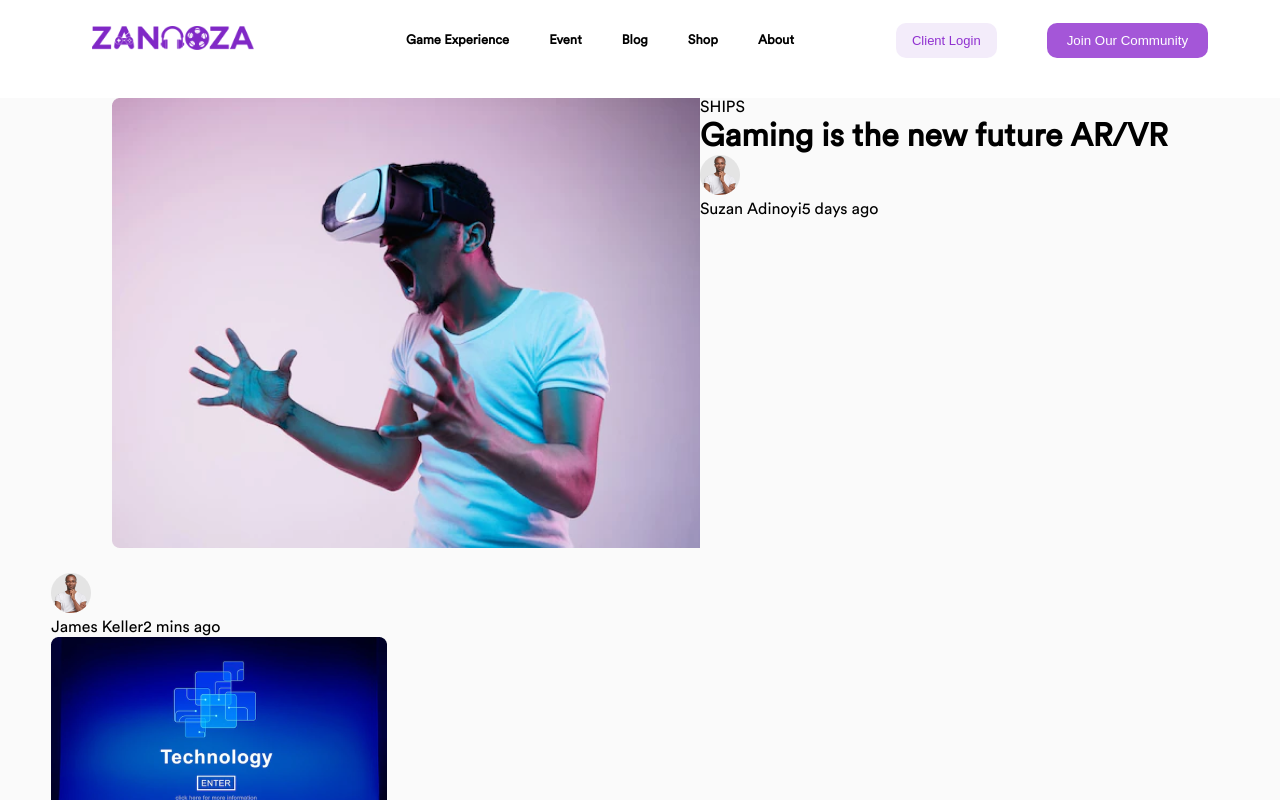
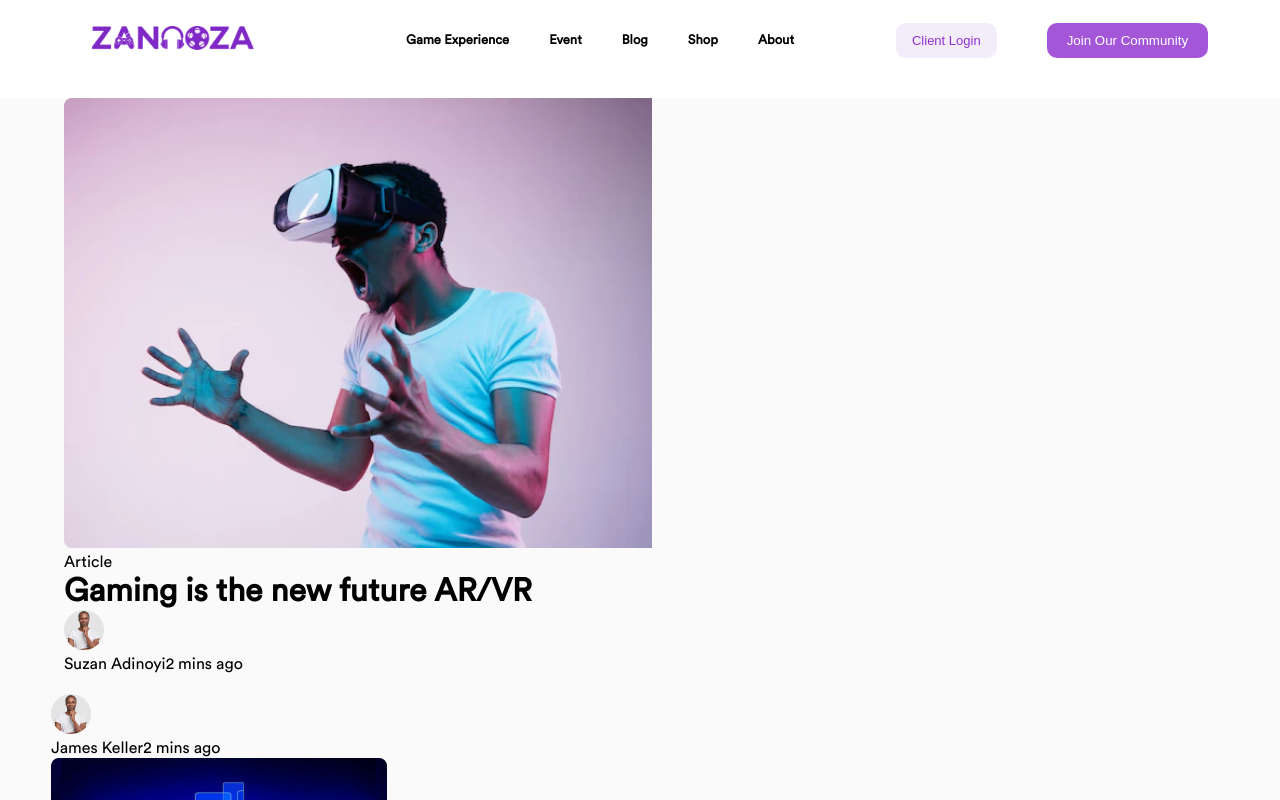
Before and after one commit to pod-d/zanooza, a React (Create React App) app in the folder frontend/: page /blog in a window 1280 px wide. Shown: the top 800 px of the page. Built offline with nearby package versions, Linux system fonts and the light colour scheme.

Commit message:
tryna updat new changes

```diff
--- a/frontend/src/Pages/EventPage/EventPage.tsx
+++ b/frontend/src/Pages/EventPage/EventPage.tsx
@@ -1,11 +1,13 @@
 import Footer1 from "components/Footer/Footer1";
 import Event from "components/Event";
+import BackToTopBtn from "components/BackToTopBtn";
 
 const EventPage = () => {
   return (
     <div>
       <Event />
       <Footer1 />
+      <BackToTopBtn/>
     </div>
   );
 };
--- a/frontend/src/components/Blog/CardContent/index.tsx
+++ b/frontend/src/components/Blog/CardContent/index.tsx
@@ -41,28 +41,52 @@ function CardContent() {
             <Author
               image={proPic}
               name="Suzan Adinoyi"
-              timePosted="5 days ago"
+              timePosted="2 mins ago"
             />
             <div className=" mt-5 mb-2 ">
               <span className="text-base font-book">Share this Story</span>
             </div>
             <div className="flex gap-8">
-              <a href="https://www.linkedin.com/" target="_blank">
+              <a
+                href="https://www.linkedin.com/"
+                target="_blank"
+                rel="noreferrer"
+              >
                 <FaLinkedinIn style={iconStyle} />
               </a>
-              <a href="https://www.facebook.com/" target="_blank">
+              <a
+                href="https://www.facebook.com/"
+                target="_blank"
+                rel="noreferrer"
+              >
                 <FaFacebookF style={iconStyle} />
               </a>
-              <a href="https://www.twitter.com/" target="_blank">
+              <a
+                href="https://www.twitter.com/"
+                target="_blank"
+                rel="noreferrer"
+              >
                 <FaTwitter style={iconStyle} />
               </a>
-              <a href="https://www.instagram.com/" target="_blank">
+              <a
+                href="https://www.instagram.com/"
+                target="_blank"
+                rel="noreferrer"
+              >
                 <FaInstagram style={iconStyle} />
               </a>
-              <a href="https://www.accounts.google.com/" target="_blank">
+              <a
+                href="https://www.accounts.google.com/"
+                target="_blank"
+                rel="noreferrer"
+              >
                 <FiMail style={iconStyle} />
               </a>
-              <a href="https://web.whatsapp.com/" target="_blank">
+              <a
+                href="https://web.whatsapp.com/"
+                target="_blank"
+                rel="noreferrer"
+              >
                 <FaWhatsapp style={iconStyle} />
               </a>
             </div>
@@ -145,22 +169,46 @@ function CardContent() {
           <div className="flex flex-col space-y-4">
             <span className="block ">Share this Story</span>
             <div className="flex gap-8">
-              <a href="https://www.linkedin.com/" target="_blank">
+              <a
+                href="https://www.linkedin.com/"
+                target="_blank"
+                rel="noreferrer"
+              >
                 <FaLinkedinIn style={iconStyle} />
               </a>
-              <a href="https://www.facebook.com/" target="_blank">
+              <a
+                href="https://www.facebook.com/"
+                target="_blank"
+                rel="noreferrer"
+              >
                 <FaFacebookF style={iconStyle} />
               </a>
-              <a href="https://www.twitter.com/" target="_blank">
+              <a
+                href="https://www.twitter.com/"
+                target="_blank"
+                rel="noreferrer"
+              >
                 <FaTwitter style={iconStyle} />
               </a>
-              <a href="https://www.instagram.com/" target="_blank">
+              <a
+                href="https://www.instagram.com/"
+                target="_blank"
+                rel="noreferrer"
+              >
                 <FaInstagram style={iconStyle} />
               </a>
-              <a href="https://www.accounts.google.com/" target="_blank">
+              <a
+                href="https://www.accounts.google.com/"
+                target="_blank"
+                rel="noreferrer"
+              >
                 <FiMail style={iconStyle} />
               </a>
-              <a href="https://web.whatsapp.com/" target="_blank">
+              <a
+                href="https://web.whatsapp.com/"
+                target="_blank"
+                rel="noreferrer"
+              >
                 <FaWhatsapp style={iconStyle} />
               </a>
             </div>
--- /dev/null
+++ b/frontend/src/components/Blog/Main/BigBlogCards.tsx
@@ -0,0 +1,49 @@
+import React from 'react'
+
+interface BigBlogCardsProp {
+  cardImage: any;
+  authorImage: any;
+  authorName: string;
+  timePosted: string;
+  typeOfContent: string;
+  titleOfContent: string;
+  onClick: () => void;
+}
+
+
+const BigBlogCards: React.FC<BigBlogCardsProp> = ({
+  cardImage,
+  titleOfContent,
+  authorImage,
+  authorName,
+  timePosted,
+  typeOfContent,
+  onClick
+}) => {
+  return (
+    <div className='flex justify-center cursor-pointer' onClick={onClick}>
+      <div className="w-1/2 ">
+        <img src={cardImage} alt="guy with vr" className="w-full" />
+      </div>
+      <div className="w-1/2 bg-white rounded-r-lg relative ">
+        <div className=" ml-6 absolute top-1/2 transform -translate-y-1/2 left-0">
+          <span className="text-secondary-200 text-xs">{typeOfContent}</span>
+          <h1 className="text-6xl font-bold my-5 leading-tight  ">
+            {titleOfContent}
+          </h1>
+          <div className=" flex">
+            <img src={authorImage} alt="profile" />
+            <div className=" ml-5 ">
+              <span className="text-base">{authorName}</span>
+              <span className="block text-sm text-[#FF4680] font-normal">
+                {timePosted}
+              </span>
+            </div>
+          </div>
+        </div>
+      </div>
+    </div>
+  );
+};
+
+export default BigBlogCards
--- /dev/null
+++ b/frontend/src/components/Blog/Main/BigCardData.tsx
@@ -0,0 +1,13 @@
+import Blog1 from "../../../assets/Blog1.png";
+import proPic from "../../../assets/Ellipse 4.png";
+
+export const BigCardData = [{
+  cardImage: Blog1,
+  titleOfContent: "Gaming is the new future AR/VR",
+  authorImage: proPic,
+  authorName: "Suzan Adinoyi",
+  timePosted: "2 mins ago",
+  typeOfContent: "Article",
+}
+
+]
--- a/frontend/src/components/Blog/Main/BlogCardsData.tsx
+++ b/frontend/src/components/Blog/Main/SmallBlogData.tsx
@@ -4,7 +4,7 @@ import lappy from '../../../assets/Blog3.png';
 import proPic from "../../../assets/Ellipse 4.png";
 
 
-const BlogCardData = [
+const SmallCardData = [
   {
     cardImage: blueScreen,
     authorImage: proPic,
@@ -81,4 +81,4 @@ const BlogCardData = [
 
 ];
 
-export default BlogCardData;
+export default SmallCardData;
--- a/frontend/src/components/Blog/Main/BlogCards.tsx
+++ b/frontend/src/components/Blog/Main/SmallCards.tsx
@@ -7,6 +7,7 @@ interface BlogCardsProps {
   timePosted: string;
   typeOfContent: string;
   titleOfContent: string;
+  onClick: ()=>void;
 }
 
 const BlogCards: React.FC<BlogCardsProps> = ({
@@ -16,9 +17,10 @@ const BlogCards: React.FC<BlogCardsProps> = ({
   timePosted,
   typeOfContent,
   titleOfContent,
+  onClick
 }) => {
   return (
-    <div className="shadow-lg rounded-lg p-4 overflow-hidden mb-5">
+    <div className="shadow-lg rounded-lg p-4 overflow-hidden mb-5 cursor-pointer" onClick={onClick}>
       <div className=" flex">
         <img src={authorImage} alt="profile" />
         <div className=" ml-5 ">
--- a/frontend/src/components/Blog/Main/index.tsx
+++ b/frontend/src/components/Blog/Main/index.tsx
@@ -1,35 +1,40 @@
-import React from "react";
+import React,{useState}  from "react";
 import { MainContainer, TopSection, BottomSection } from "./styled";
-import Blog1 from "../../../assets/Blog1.png";
-import proPic from "../../../assets/Ellipse 4.png";
-import Author from "./Author";
-import BlogCards from "./BlogCards";
-import BlogCardData from "./BlogCardsData";
+import BlogCards from "./SmallCards";
+import SmallCardData from "./SmallBlogData";
+import CardContent from "../CardContent";
+import BigBlogCards from "./BigBlogCards";
+import {BigCardData} from "./BigCardData";
 
 function Blog() {
+
+  const [showContent, setShowContent] = useState(false)
+
+
+
   return (
+    <>
+      {showContent ? (
+        <CardContent />
+      ) : (
         <MainContainer>
           <TopSection>
-        <div className="w-1/2 ">
-          <img src={Blog1} alt="guy with vr" className="w-full" />
-        </div>
-        <div className="w-1/2 bg-white rounded-r-lg relative ">
-          <div className=" ml-6 absolute top-1/2 transform -translate-y-1/2 left-0">
-            <span className="text-secondary-200 text-xs">SHIPS</span>
-            <h1 className="text-6xl font-bold my-5 leading-tight  ">
-              Gaming is the new future AR/VR
-            </h1>
-            <Author
-              image={proPic}
-              name="Suzan Adinoyi"
-              timePosted="5 days ago"
+            {BigCardData.map((data, index) => (
+              <BigBlogCards
+                key={index}
+                cardImage={data.cardImage}
+                authorImage={data.authorImage}
+                titleOfContent={data.titleOfContent}
+                timePosted={data.timePosted}
+                authorName={data.authorName}
+                typeOfContent={data.typeOfContent}
+                onClick={() => setShowContent(true)}
               />
-          </div>
-        </div>
+            ))}
           </TopSection>
           <BottomSection>
             <div className=" p-4 grid grid-cols-3 gap-10">
-          {BlogCardData.map((data, index) => (
+              {SmallCardData.map((data, index) => (
                 <BlogCards
                   key={index}
                   cardImage={data.cardImage}
@@ -38,11 +43,14 @@ function Blog() {
                   timePosted={data.timePosted}
                   typeOfContent={data.typeOfContent}
                   titleOfContent={data.titleOfContent}
+                  onClick={() => setShowContent(true)}
                 />
               ))}
             </div>
           </BottomSection>
         </MainContainer>
+      )}
+    </>
   );
 }
 
--- a/frontend/src/components/Blog/Main/styled.tsx
+++ b/frontend/src/components/Blog/Main/styled.tsx
@@ -5,8 +5,7 @@ export const MainContainer = styled.div`
   background-color: #fafafa;
 `;
 export const TopSection = styled.div`
-  display: flex;
-  justify-content: center;
+
   width: 90%;
   margin: 20px auto;
 `;
--- a/frontend/src/components/Event/EventCard.tsx
+++ b/frontend/src/components/Event/EventCard.tsx
@@ -16,8 +16,8 @@ const EventCard: React.FC<EventCardProps> = ({
   amount,
 }) => {
   return (
-    <div >
-      <div className="shadow-md my-4 w-80 rounded relative p-4 overflow-hidden ">
+    <div>
+      <div className="shadow-md my-4 w-80 rounded relative p-4 overflow-hidden  ">
         <img
           src={image}
           alt="event"
--- a/frontend/src/components/Shop/MerchCards.tsx
+++ b/frontend/src/components/Shop/MerchCards.tsx
@@ -22,7 +22,7 @@ const MerchCards: React.FC<MerchCardsProps> = ({
 }) => {
 
     return (
-      <div className="shadow-md w-96  p-4 my-4 ">
+      <div className="shadow-md w-96  p-4 my-4 group hover:border-[#FF69B4] border-b-8 rounded-lg border-transparent transition-transform duration-300 ease-in transform hover:scale-105 ">
         <img src={image} alt="merch" className="w-full" />
         <div className=" flex my-2 gap-5">
           <div className="tag-body">
@@ -37,7 +37,9 @@ const MerchCards: React.FC<MerchCardsProps> = ({
           <p className="text-xs text-[#A0A0A0]">{productDescription}</p>
         </div>
         <div className="flex justify-between items-center mt-4">
-          <span className="text-secondary-200 font-bold text-xl ">{amount}</span>
+          <span className="text-secondary-200 font-bold text-xl ">
+            {amount}
+          </span>
           <Button
             icon={<BsCart2 />}
             name={"Add to cart"}
--- a/frontend/src/components/Shop/index.tsx
+++ b/frontend/src/components/Shop/index.tsx
@@ -8,7 +8,7 @@ import BottomSectionData from './BottomSectionData';
 function Shop() {
   return (
     <MainContainer>
-      <div className="my-5  w-1/2 m-auto ">
+      <div className="my-5 m-auto ">
         <h1 className="text-5xl m-auto text-center">
           Purchase amazing <span className="font-bold">Merch & Items</span>
         </h1>
```
Also changed, not shown: frontend/src/components/Event/BiggerCards.tsx (+2 -6 lines). Lines whose indentation alone changed are shown as unchanged.
